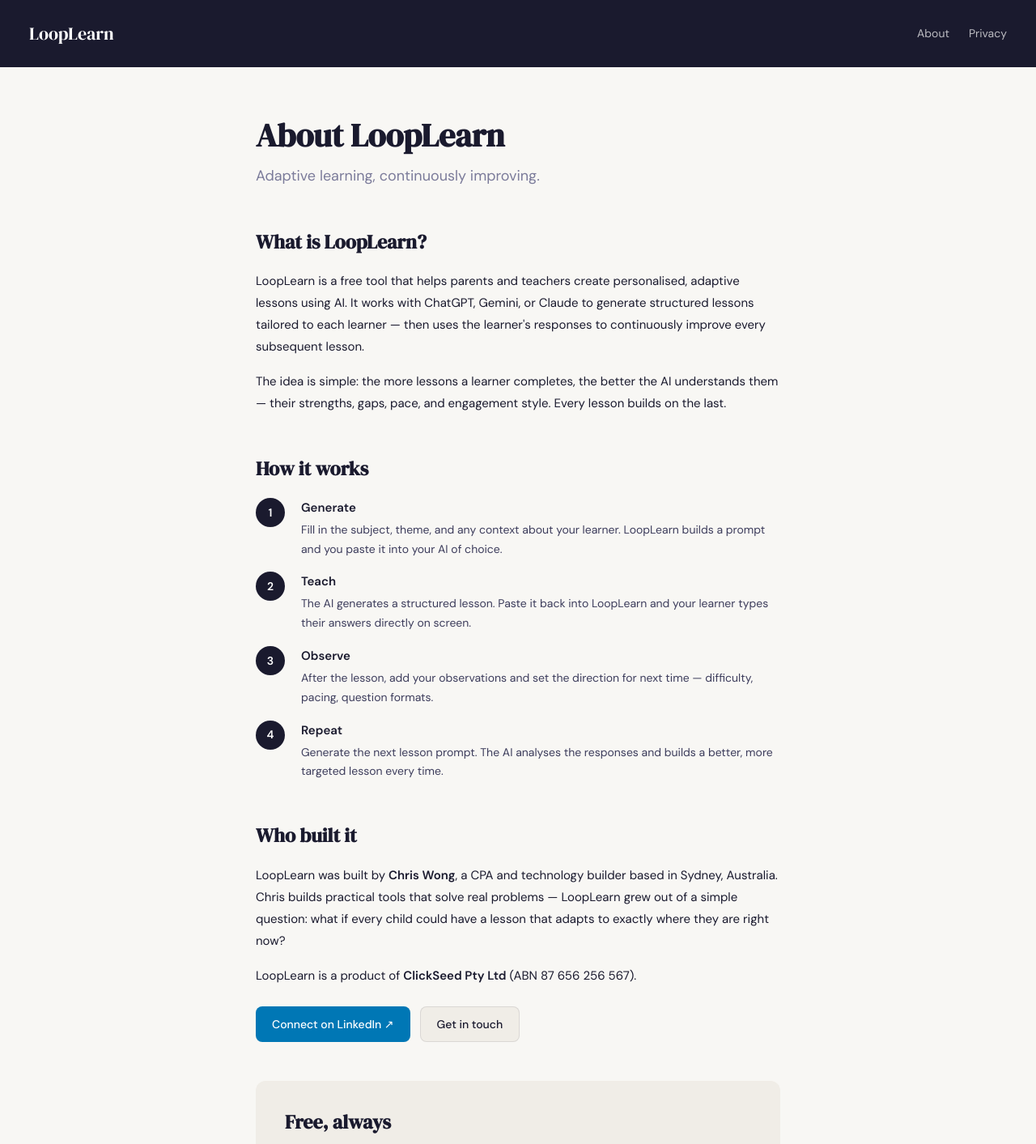
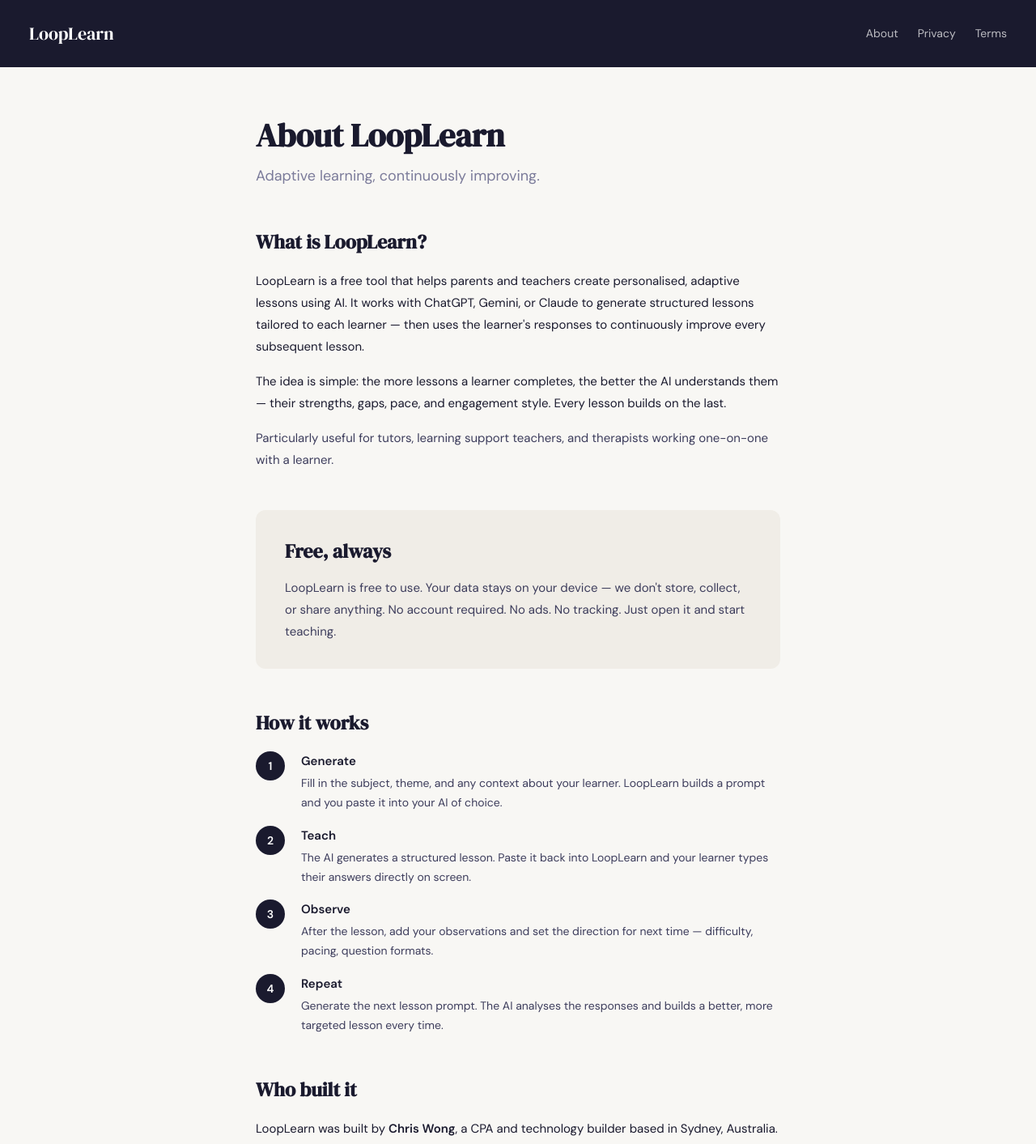
Before and after one commit to overwatchodds-ops/looplearn, a Next.js app: page /about in a window 1280 px wide. Shown: the top 1413 px of the page at 81% size. Built offline with nearby package versions, Linux system fonts and the light colour scheme.

Commit message:
Add files via upload

```diff
--- a/app/about/page.js
+++ b/app/about/page.js
@@ -36,6 +36,7 @@ export default function About() {
         <div style={{ display: 'flex', gap: 24 }}>
           <a href="/about" style={{ color: 'rgba(255,255,255,0.7)', fontSize: 14, textDecoration: 'none' }}>About</a>
           <a href="/privacy" style={{ color: 'rgba(255,255,255,0.7)', fontSize: 14, textDecoration: 'none' }}>Privacy</a>
+          <a href="/terms" style={{ color: 'rgba(255,255,255,0.7)', fontSize: 14, textDecoration: 'none' }}>Terms</a>
         </div>
       </div>
 
@@ -65,10 +66,30 @@ export default function About() {
             structured lessons tailored to each learner — then uses the learner&apos;s responses
             to continuously improve every subsequent lesson.
           </p>
-          <p style={{ lineHeight: 1.8 }}>
+          <p style={{ lineHeight: 1.8, marginBottom: 16 }}>
             The idea is simple: the more lessons a learner completes, the better the AI
             understands them — their strengths, gaps, pace, and engagement style. Every
             lesson builds on the last.
+          </p>
+          <p style={{ lineHeight: 1.8, color: 'var(--ink-mid)' }}>
+            Particularly useful for tutors, learning support teachers, and therapists working one-on-one with a learner.
+          </p>
+        </section>
+
+        {/* Free forever — moved up for trust */}
+        <section style={{
+          background: 'var(--cream)',
+          borderRadius: 12,
+          padding: '32px 36px',
+          marginBottom: 48,
+        }}>
+          <h2 style={{ fontFamily: 'DM Serif Display, serif', fontSize: 24, marginBottom: 12 }}>
+            Free, always
+          </h2>
+          <p style={{ lineHeight: 1.8, color: 'var(--ink-mid)' }}>
+            LoopLearn is free to use. Your data stays on your device — we don&apos;t store,
+            collect, or share anything. No account required. No ads. No tracking.
+            Just open it and start teaching.
           </p>
         </section>
 
@@ -165,23 +186,6 @@ export default function About() {
           </div>
         </section>
 
-        {/* Free forever */}
-        <section style={{
-          background: 'var(--cream)',
-          borderRadius: 12,
-          padding: '32px 36px',
-          marginBottom: 48,
-        }}>
-          <h2 style={{ fontFamily: 'DM Serif Display, serif', fontSize: 24, marginBottom: 12 }}>
-            Free, always
-          </h2>
-          <p style={{ lineHeight: 1.8, color: 'var(--ink-mid)' }}>
-            LoopLearn is free to use. Your data stays on your device — we don&apos;t store,
-            collect, or share anything. No account required. No ads. No tracking.
-            Just open it and start teaching.
-          </p>
-        </section>
-
         {/* Back link */}
         <a href="/" style={{
           color: 'var(--ink-light)',
```
